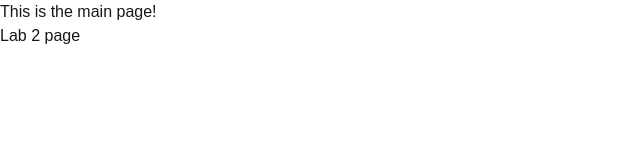
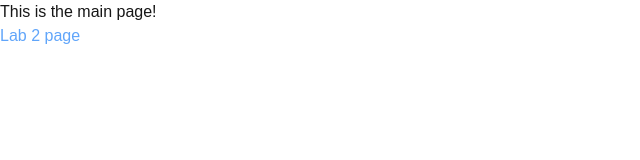
Before and after one commit to Promaveus/cprg306-assignments, a Next.js app: page / in a window 1280 px wide. Shown: the top 160 px of the page, without its empty margins (0-640 px from the left). Built offline with nearby package versions, Linux system fonts and the light colour scheme.

Commit message:
lab 2 changes
Added link and styling

```diff
--- a/app/page.js
+++ b/app/page.js
@@ -5,7 +5,7 @@ export default function Home() {
   return (
    <main>
       <p>This is the main page!</p>
-      <Link href=".\week-2">Lab 2 page</Link>
+      <Link className = "text-blue-400" href=".\week-2">Lab 2 page</Link>
    </main>
   );
 }
```
